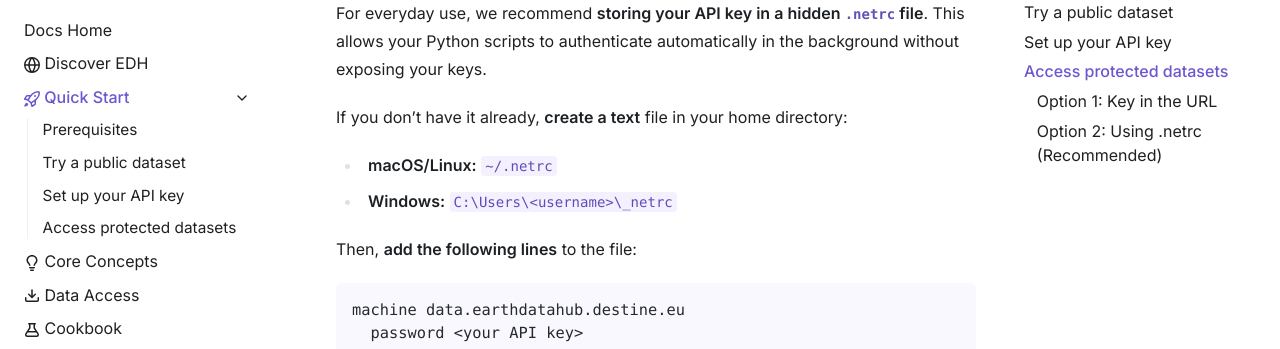
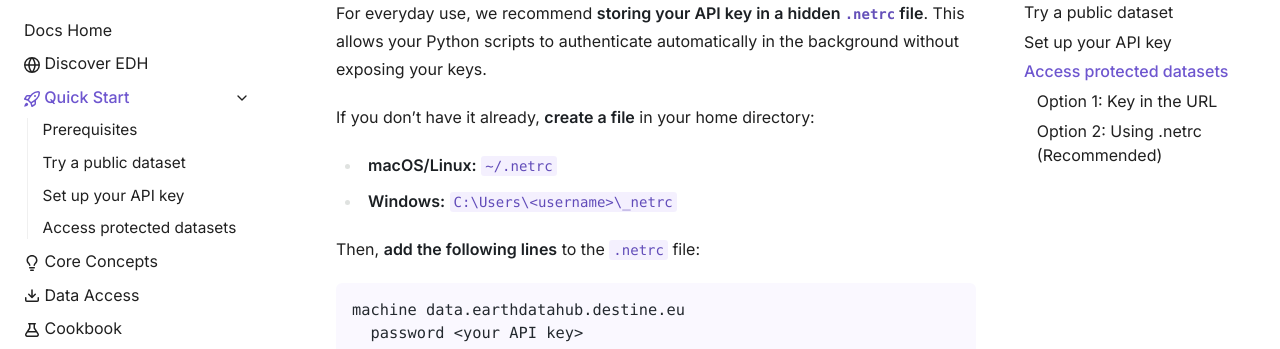
Before and after one commit to bopen/edh-docs, a Sphinx documentation site: the page built from source/quick-start.md, in a window 1280 px wide and 900 px high, scrolled down 2341 px. Shown: the part 153-502 px from the top of the window. Built offline with Sphinx 7.4.7, drawn with Linux system fonts in a browser that asks for light colours.

Commit message:
cleanup previous content

````diff
--- a/source/quick-start.md
+++ b/source/quick-start.md
@@ -94,12 +94,12 @@ xr.open_dataset(
 
 For everyday use, we recommend **storing your API key in a hidden `.netrc` file**. This allows your Python scripts to authenticate automatically in the background without exposing your keys.
 
-If you don't have it already, **create a text** file in your home directory:
+If you don't have it already, **create a file** in your home directory:
 
 - **macOS/Linux:** `~/.netrc`
 - **Windows:** `C:\Users\<username>\_netrc`
 
-Then, **add the following lines** to the file:
+Then, **add the following lines** to the `.netrc` file:
 
 ```text
 machine data.earthdatahub.destine.eu
````
Also changed, not shown: source/discover-edh.md (+30 -37 lines).
